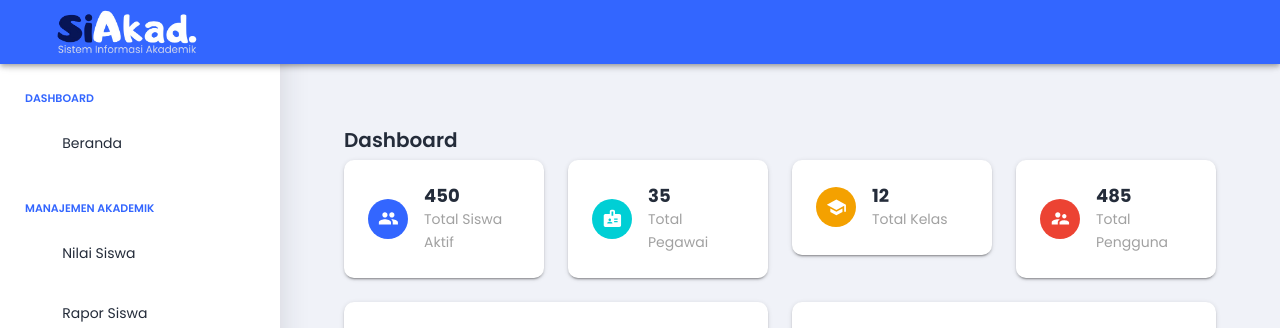
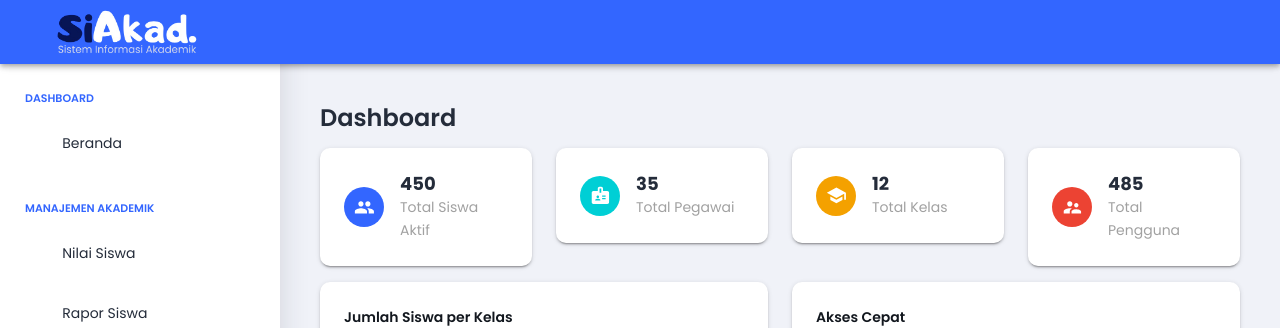
Before and after one commit to irfnnd/siakad-mis-nurussholihin-react, a React (Vite) app: page / in a window 1280 px wide. Shown: the top 328 px of the page. Built offline with nearby package versions, Linux system fonts and the light colour scheme; sample sign-in values are in the browser's storage; some icons are missing.

Commit message:
chore: Update baseline-browser-mapping to version 2.9.8 and adjust layout in dashboard and nilai-siswa components

```diff
--- a/package.json
+++ b/package.json
@@ -42,6 +42,7 @@
     "@eslint/compat": "1.2.9",
     "@eslint/eslintrc": "3.3.1",
     "@eslint/js": "9.27.0",
+    "baseline-browser-mapping": "^2.9.8",
     "env-cmd": "10.1.0",
     "eslint": "9.27.0",
     "eslint-config-prettier": "10.1.5",
--- a/src/routes/index.jsx
+++ b/src/routes/index.jsx
@@ -23,7 +23,6 @@ const router = createBrowserRouter([
   element: <ProtectedRoutes allowedRoles={['admin']} />,
   children: [
     DataRoutes,
-    MainRoutes,
     KurikulumRoutes,
     UserRoutes
   ]
--- a/src/views/dashboard/dashboard.jsx
+++ b/src/views/dashboard/dashboard.jsx
@@ -58,15 +58,15 @@ const Dashboard = () => {
 // =================================================================
 const AdminDashboard = () => {
   return (
-    <Box sx={{ p: {xs:1, sm:2, md:3} }}>
-      <Typography variant="h4" fontWeight={600} gutterBottom>
+    <Box sx={{ p: { xs: 1, md:0} }}>
+      <Typography variant="h3" fontWeight={600} gutterBottom sx={{mb:2}}>
         Dashboard
       </Typography>
 
       {/* 1. KARTU STATISTIK */}
-      <Grid container spacing={{xs:2, sm:2, md:3}} mb={{xs:2, sm:2, md:3}}>
+      <Grid container spacing={{xs:2, sm:2, md:3}} mb={{xs:2, sm:2, md:2}}>
         {/* Total Siswa */}
-        <Grid size={{xs:12, sm:6, md:3}}>
+        <Grid size={{xs:6, sm:6, md:3}}>
           <Card elevation={2}>
             <CardContent>
               <Stack direction="row" spacing={2} alignItems="center">
@@ -81,7 +81,7 @@ const AdminDashboard = () => {
         </Grid>
 
         {/* Total Pegawai */}
-        <Grid size={{xs:12, sm:6, md:3}}>
+        <Grid size={{xs:6, sm:6, md:3}}>
           <Card elevation={2}>
             <CardContent>
               <Stack direction="row" spacing={2} alignItems="center">
@@ -188,7 +188,7 @@ const GuruDashboard = () => {
   ];
 
 return (
-  <Box sx={{ p: { xs: 1, sm: 2, md: 2 } }}>
+  <Box sx={{ p: { xs: 1, md: 0 } }}>
     <Typography variant="h4" fontWeight={600} gutterBottom>
       Dashboard
     </Typography>
--- a/src/views/pages/akademik/nilai-siswa/nilai-siswa.jsx
+++ b/src/views/pages/akademik/nilai-siswa/nilai-siswa.jsx
@@ -285,7 +285,7 @@ const HalamanNilaiSiswa = () => { // Ganti nama komponen
 
 // === RENDER ===
 return (
-  <Box sx={{ flexGrow: 1, bgcolor: 'grey.50', p: { xs: 1, sm: 2, md: 3 } }}>
+  <Box sx={{ flexGrow: 1, bgcolor: 'grey.50', p: { xs: 1, sm: 2, md: 2 } }}>
 
     {/* === FILTER (SD Workflow) === */}
     <Card sx={{ mb: 1, p: 2 }}>
--- a/vite.config.mjs
+++ b/vite.config.mjs
@@ -15,7 +15,7 @@ server: {
         changeOrigin: true,
         secure: false,
       }
-    }
+    },
   },
     preview: {
       open: true,
```
Also changed, not shown: 2 other files (tests, documents, lock files or other folders).
